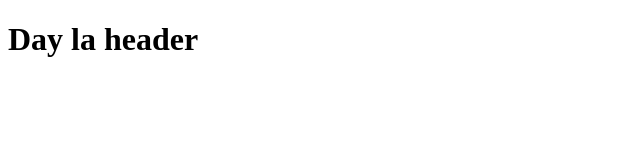
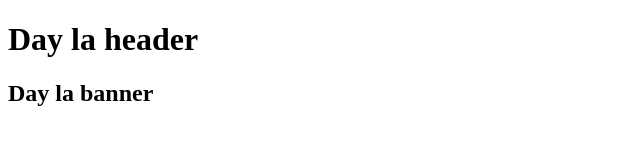
Before and after one commit to hoailam93/Git, a plain HTML site: page index.html in a window 1280 px wide. Shown: the whole page, without its empty margins (0-640 px from the left). Drawn offline with nearby package versions, Linux system fonts and the light colour scheme.

Commit message:
thay doi banner content

```diff
--- a/index.html
+++ b/index.html
@@ -13,7 +13,9 @@
     <header>
         <h1>Day la header</h1>
     </header>
-    <section class="banner"></section>
+    <section class="banner">
+        <h1>Day la banner</h1>
+    </section>
     <section class="product"></section>
     <footer></footer>
 
```
